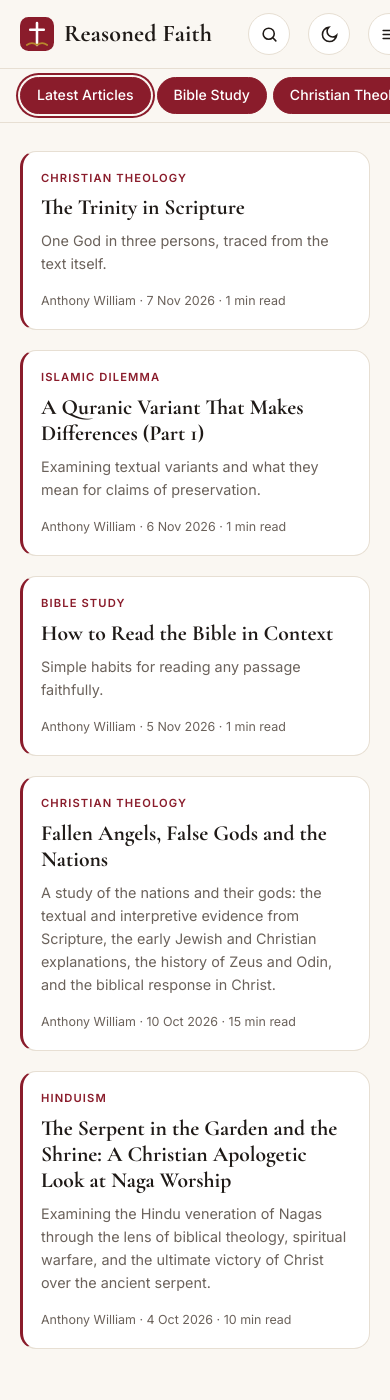
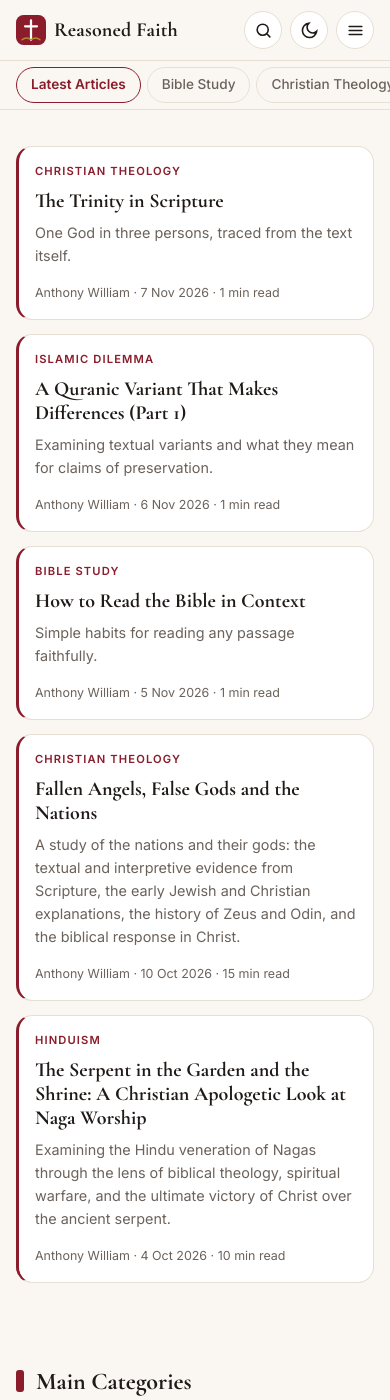
Before and after one commit to Reasoned-faith/reasoned-faith.github.io, a Jekyll site: the page built from index.html, in a window 390 px wide and 1400 px high. Built offline with Jekyll 4.4.1, drawn with Linux system fonts in a browser that asks for light colours.

Commit message:
Update style.css

```diff
--- a/assets/css/style.css
+++ b/assets/css/style.css
@@ -254,3 +254,112 @@ section{padding:28px 0}
 .sp-app[hidden]{display:none}
 .prose a.sp-app{color:var(--muted);text-decoration:none}
 .prose a.sp-app:hover{color:var(--text)}
+
+/* ================= MOBILE FIXES ================= */
+html{-webkit-text-size-adjust:100%;text-size-adjust:100%}
+body{overflow-x:hidden}
+img,video,iframe,svg{max-width:100%}
+.prose{overflow-wrap:anywhere}
+.prose img,.prose iframe,.prose video{max-width:100%;height:auto}
+.prose pre{max-width:100%;overflow-x:auto}
+.prose table{display:block;max-width:100%;overflow-x:auto}
+.card,.topic,.mc-box{min-width:0}
+.card h3,.topic b,.mc-box li a,.vb-text{overflow-wrap:anywhere}
+
+@media (max-width:720px){
+  .wrap{padding:0 16px}
+
+  /* Header: tighter bar so logo + 3 buttons fit on small phones */
+  .bar{gap:8px;height:60px}
+  .logo{font-size:1.25rem;gap:8px;min-width:0}
+  .logo span{overflow:hidden;text-overflow:ellipsis}
+  .logo svg{width:30px;height:30px}
+  .icon-btn{width:38px;height:38px}
+  .spacer{flex:1;min-width:0}
+
+  /* Dropdown menu + search sit right under the 60px bar */
+  nav{top:60px;padding:8px 16px;margin:0;box-shadow:var(--shadow)}
+  nav a{padding:12px 14px;font-size:1rem}
+  .search{top:68px;left:16px;right:16px;height:46px;z-index:25;box-shadow:var(--shadow)}
+  nav.open ~ .search.open{top:68px}
+  .search input{font-size:16px} /* stops iOS zooming into the page on focus */
+
+  /* Category pills */
+  .subnav .wrap{padding-top:6px;padding-bottom:6px}
+  .subnav a{padding:6px 14px;font-size:.85rem}
+  #articles{scroll-margin-top:110px}
+
+  /* Sections and cards */
+  section{padding:20px 0}
+  .layout{padding-top:16px}
+  .sec-head h2{font-size:1.5rem}
+  .grid{gap:14px}
+  .body{padding:16px}
+  .card h3{font-size:1.25rem}
+  .more-btn{padding:11px 22px}
+
+  /* Main categories + topics */
+  .mc{margin-bottom:28px}
+  .mc-box{padding:18px 18px;border-radius:14px}
+  .mc-box li{font-size:1rem}
+  .topic{padding:16px 18px}
+
+  /* Reading page */
+  .ap h1{font-size:clamp(1.7rem,8vw,2.2rem)}
+  .prose h2{font-size:1.45rem}
+  .prose h3{font-size:1.2rem}
+  .prose p,.prose li{font-size:1rem;line-height:1.75}
+  .prose blockquote{margin:1.2em 0;padding:.4em 1em;font-size:1.1rem}
+  .crumbs{margin-top:12px}
+  .sharebar{gap:6px}
+  .sb-btn{padding:8px 14px}
+  .sharepanel{position:fixed;left:12px;right:12px;top:auto;bottom:calc(12px + env(safe-area-inset-bottom,0px));width:auto;max-height:80vh;overflow:auto}
+  .sp-grid{gap:16px 4px}
+
+  /* Daily verse */
+  .vb-text{font-size:1.15rem}
+
+  /* Footer */
+  .site-footer{margin-top:32px;padding:32px 0 calc(20px + env(safe-area-inset-bottom,0px))}
+  .sf-col p{font-size:1rem}
+  .sf-bottom{margin-top:28px}
+}
+
+@media (max-width:380px){
+  .logo{font-size:1.1rem}
+  .logo svg{width:26px;height:26px}
+  .bar{gap:6px}
+  .icon-btn{width:36px;height:36px}
+  .sp-grid{grid-template-columns:repeat(3,1fr)}
+}
+
+/* Sidebar categories: no box, border or background around the link lists */
+.mc-box{border:0;background:transparent;border-radius:0;padding:0;box-shadow:none}
+.mc-box li{margin-bottom:12px}
+
+/* Header category pills: no colour fill, same plain style for every category */
+:root:root:root .subnav a{background:transparent;color:var(--muted);border-color:var(--line);filter:none;box-shadow:none}
+:root:root:root .subnav a:hover{background:transparent;color:var(--accent);border-color:var(--accent);filter:none}
+:root:root:root .subnav a.on{background:transparent;color:var(--accent);border-color:var(--accent);box-shadow:none;font-weight:600}
+
+/* Small phones: fits down to 300px wide */
+@media (max-width:340px){
+  html{font-size:14px}
+  .wrap{padding:0 12px}
+  .bar{gap:5px;height:56px}
+  .logo{font-size:1.05rem;gap:6px}
+  .logo svg{width:24px;height:24px}
+  .icon-btn{width:34px;height:34px}
+  .icon-btn svg{width:17px;height:17px}
+  nav{top:56px;padding:6px 12px}
+  .search{top:62px;left:12px;right:12px;height:42px}
+  nav.open ~ .search.open{top:62px}
+  .subnav a{padding:5px 12px;font-size:.82rem}
+  .body{padding:14px}
+  .topic{padding:14px 15px}
+  .sec-head h2{font-size:1.35rem}
+  .sb-btn{padding:7px 12px;font-size:.8rem}
+  .sharepanel{left:8px;right:8px}
+  .sp-app i{width:42px;height:42px}
+  .site-footer{padding-top:28px}
+}
```
